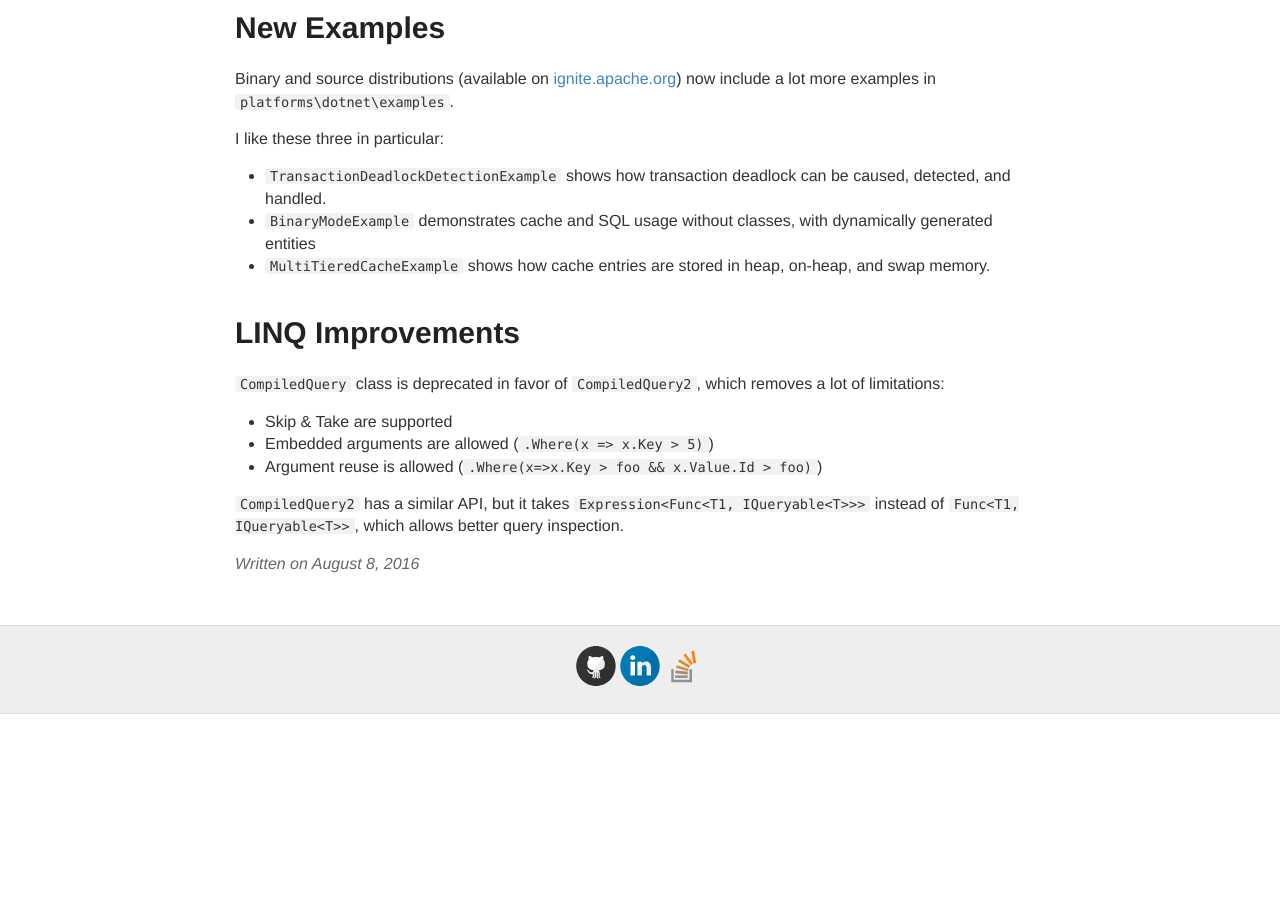
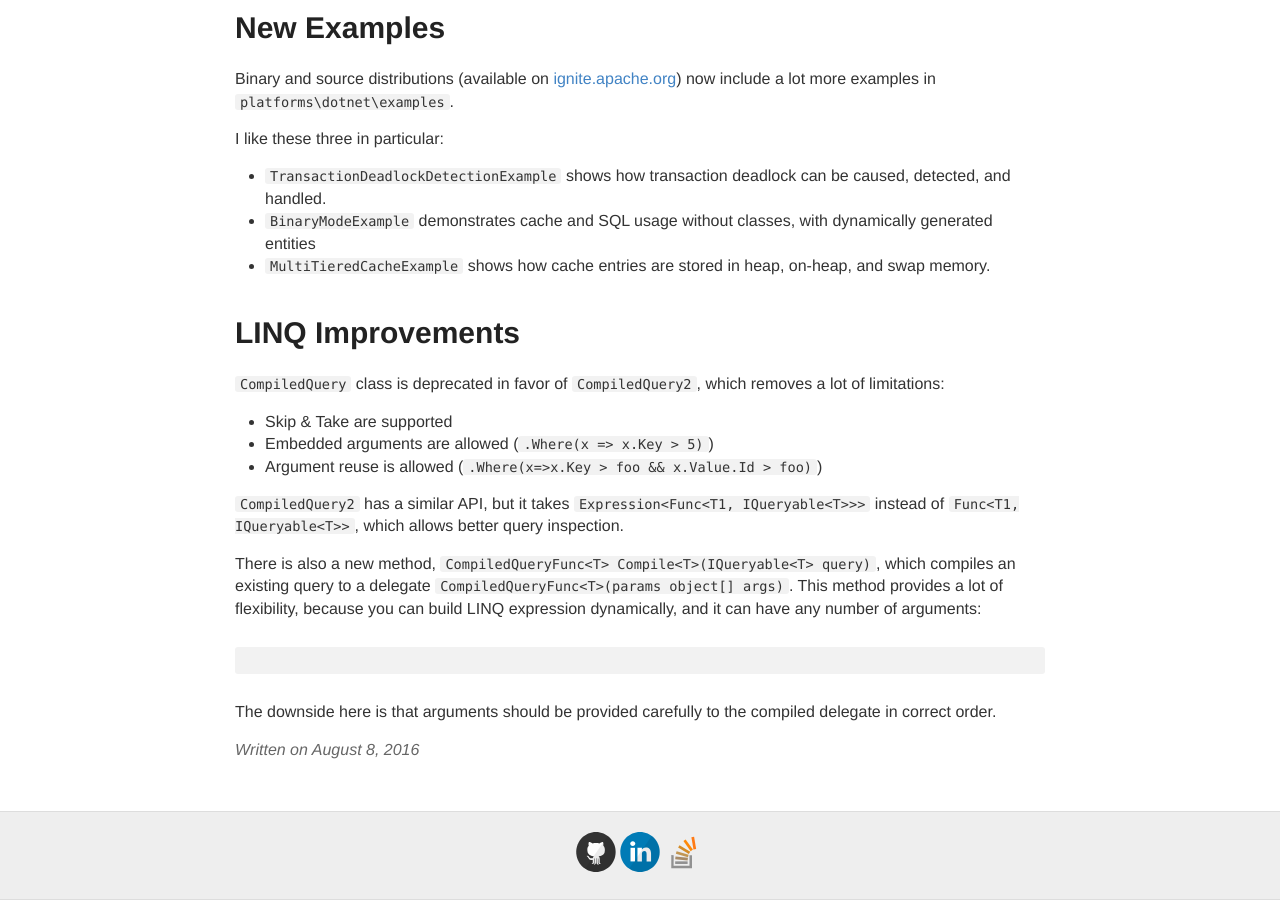
Before and after one commit to ptupitsyn/ptupitsyn.github.io, a Jekyll site: the page built from _posts/2016-08-08-Whats-New-In-Ignite-Net-1-8.md, in a window 1280 px wide and 900 px high, scrolled down 1731 px. Built offline with Jekyll 4.4.1, drawn with Linux system fonts in a browser that asks for light colours; comment, search, counter and statistics services are not loaded; before the commit the page ends 2445 px from its top, so only the background shows below that.

Commit message:
wip LINQ

````diff
--- a/_posts/2016-08-08-Whats-New-In-Ignite-Net-1-8.md
+++ b/_posts/2016-08-08-Whats-New-In-Ignite-Net-1-8.md
@@ -85,3 +85,12 @@ I like these three in particular:
 * Argument reuse is allowed (`.Where(x=>x.Key > foo && x.Value.Id > foo)`)
 
 `CompiledQuery2` has a similar API, but it takes `Expression<Func<T1, IQueryable<T>>>` instead of `Func<T1, IQueryable<T>>`, which allows better query inspection.
+
+There is also a new method, `CompiledQueryFunc<T> Compile<T>(IQueryable<T> query)`,
+which compiles an existing query to a delegate `CompiledQueryFunc<T>(params object[] args)`.
+This method provides a lot of flexibility, because you can build LINQ expression dynamically, and it can have any number of arguments:
+
+```cs
+```
+
+The downside here is that arguments should be provided carefully to the compiled delegate in correct order.
````
